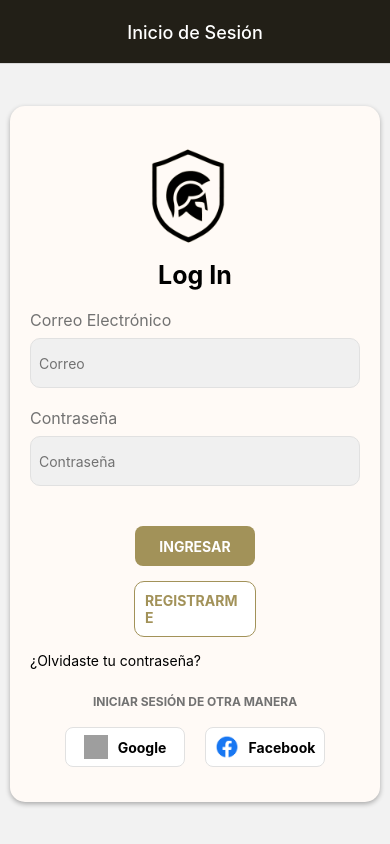
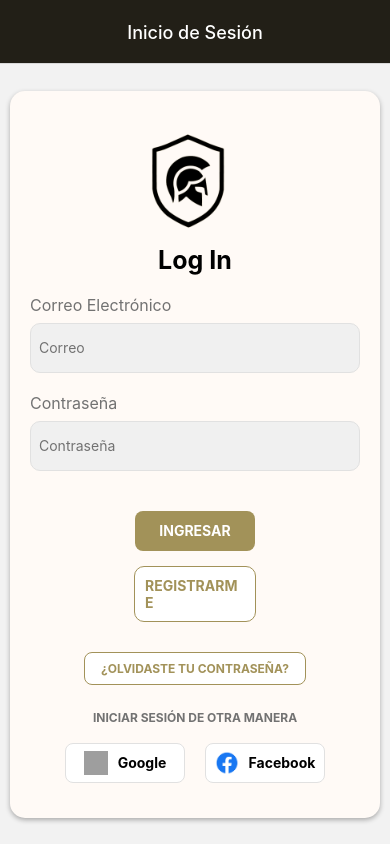
Before and after one commit to BrianRosasMendoza/centinelaV2-man, a React Native app in the folder centinela/: screen /Login in a window 390 px wide. Built offline with nearby package versions, Linux system fonts and the light colour scheme; grey boxes are pictures that could not be loaded.

Commit message:
diseño boton olvidarContra
se mejoro el diseño del boton olvidar contraseña de acuerdo al demas diseño

```diff
--- a/centinela/App.js
+++ b/centinela/App.js
@@ -165,10 +165,9 @@ function MyStack() {
           }
         }
       }/>
-
       <Stack.Screen name="olvidarContra" component={olvidarContra} options={
         {
-          title:'Registro cuenta de usuario',
+          title:'Recuperar contraseña',
           headerTintColor:'white',
           headerTitleAlign:'center',
           headerStyle:{
--- a/centinela/screens/Login.js
+++ b/centinela/screens/Login.js
@@ -230,4 +230,21 @@ const styles = StyleSheet.create({
         fontWeight: 'bold',
         color: '#000',
     },
+
+    olvidarContraBtn: {
+        marginTop: 15,
+        backgroundColor: '#fff',
+        paddingVertical: 8,
+        paddingHorizontal: 16,
+        borderRadius: 8,
+        borderWidth: 1,
+        borderColor: '#a29259',
+        alignSelf: 'center',
+    },
+    olvidarContraBtnText: {
+        fontSize: 12,
+        fontWeight: 'bold',
+        color: '#a29259',
+        textTransform: 'uppercase',
+    },
 });
```
